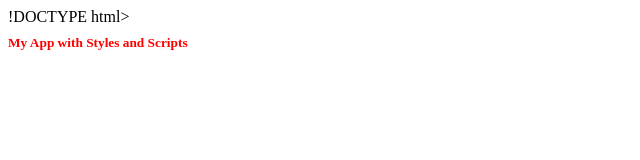
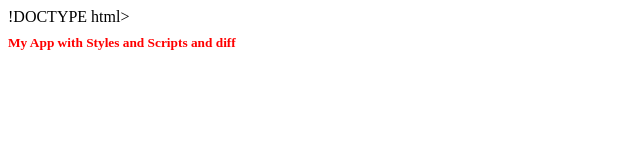
Before and after one commit to thinkful-ei27/test_repo_Marwan-Jordan, a plain HTML site: page index.html in a window 1280 px wide. Shown: the full height of the page, 0-640 px from the left. Drawn offline with Linux system fonts and the light colour scheme.

Commit message:
title changed one more time

```diff
--- a/index.html
+++ b/index.html
@@ -8,7 +8,7 @@
     <title>Document</title>
 </head>
 <body>
-<h1>My App with Styles and Scripts</h1>
+<h1>My App with Styles and Scripts and diff</h1>
 
 <script src='app.js'></script>
 </body>
```
